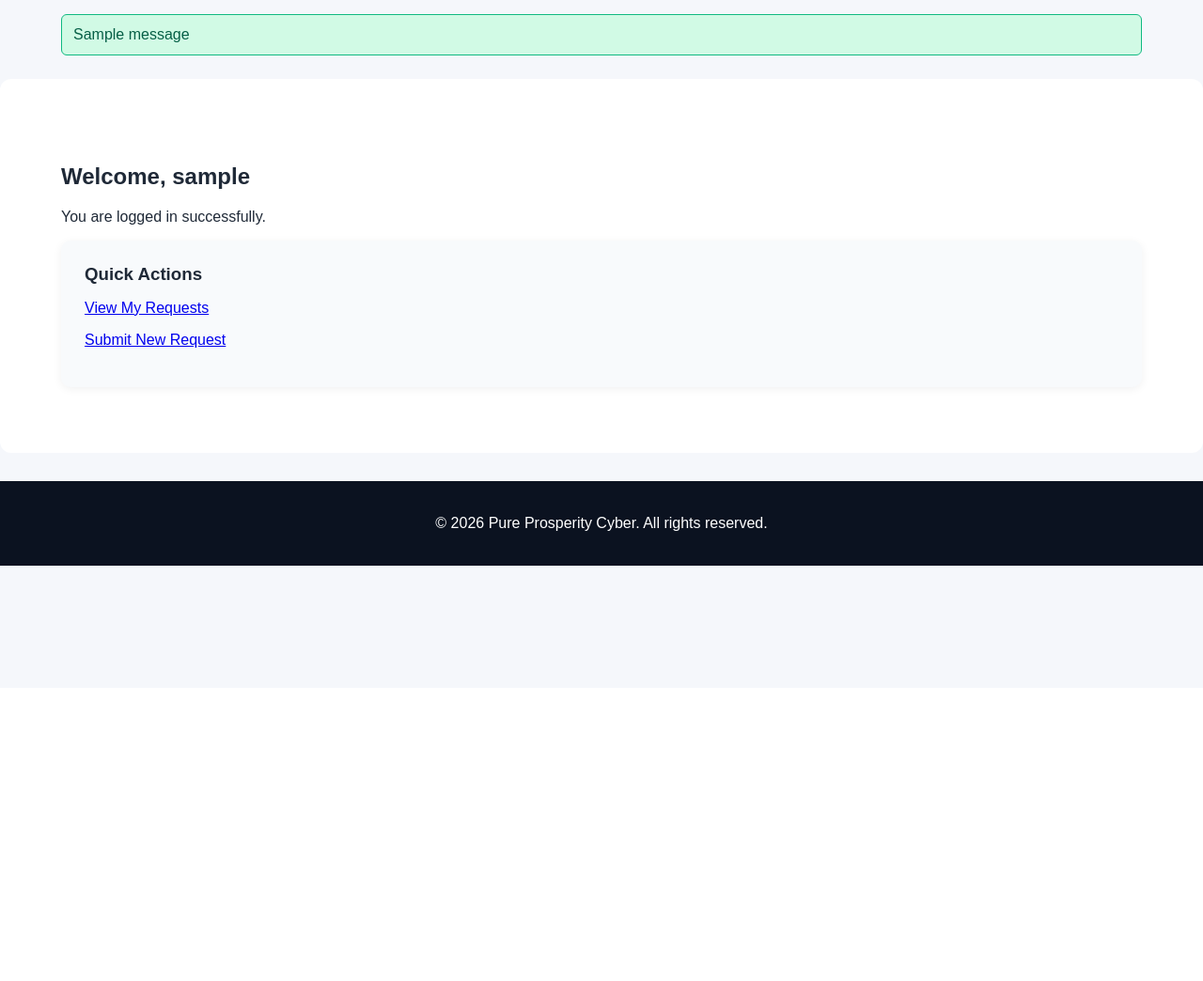
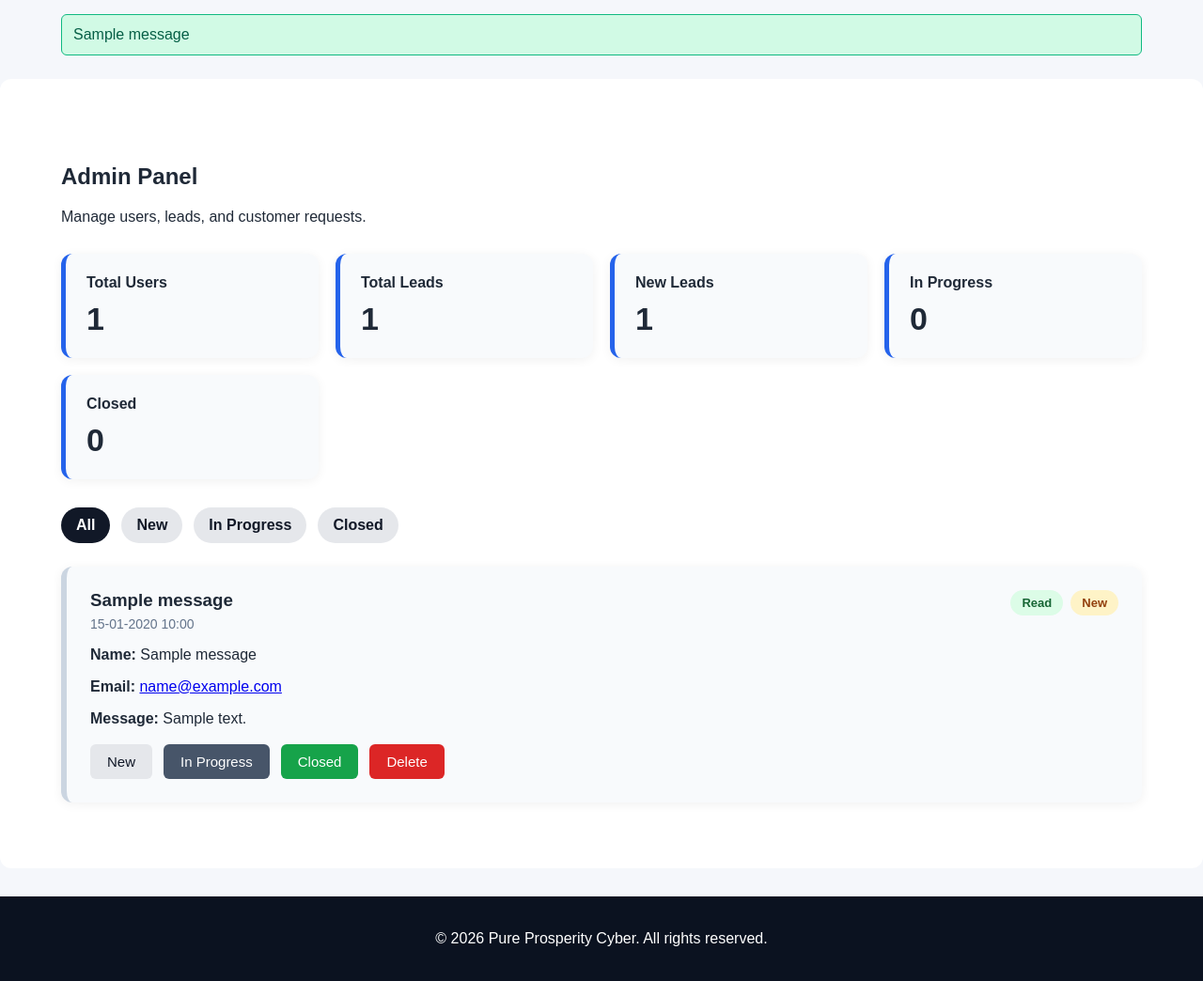
Before and after one commit to nampallymaneendra36-beep/my-business-site, a Flask app: page /dashboard in a window 1280 px wide. Shown: the part 68-1112 px from the top of the page at 94% size. Before the commit the page ends 670 px from the top, so only its background shows below. Run offline with Flask 3, Linux system fonts and the light colour scheme; a user stored in the database is signed in; tables that the repository leaves empty hold one stand-in row (values such as "Sample post"); one stand-in notice (Sample message) is shown; parts of the project's set-up code (start-up, migrations or seed data) failed here and were passed over.

Commit message:
upgrade admin panel

```diff
--- a/routes/main.py
+++ b/routes/main.py
@@ -1,9 +1,9 @@
 import os
-from flask import Blueprint, render_template, abort, request
+from flask import Blueprint, render_template, abort, redirect, url_for, flash, request
 from flask_login import login_required, current_user
 from sqlalchemy import text
 from extensions import db
-from models import ContactMessage
+from models import ContactMessage, User
 
 main_bp = Blueprint("main", __name__)
 
@@ -27,7 +27,34 @@ def services():
 @main_bp.route("/dashboard")
 @login_required
 def dashboard():
-    return render_template("dashboard.html")
+    if not current_user.is_admin:
+        return redirect(url_for("main.my_requests"))
+
+    status_filter = request.args.get("status", "All")
+
+    query = ContactMessage.query.order_by(ContactMessage.submitted_at.desc())
+
+    if status_filter in ["New", "In Progress", "Closed"]:
+        query = query.filter_by(status=status_filter)
+
+    messages = query.all()
+
+    total_users = User.query.count()
+    total_leads = ContactMessage.query.count()
+    new_leads = ContactMessage.query.filter_by(status="New").count()
+    progress_leads = ContactMessage.query.filter_by(status="In Progress").count()
+    closed_leads = ContactMessage.query.filter_by(status="Closed").count()
+
+    return render_template(
+        "dashboard.html",
+        messages=messages,
+        status_filter=status_filter,
+        total_users=total_users,
+        total_leads=total_leads,
+        new_leads=new_leads,
+        progress_leads=progress_leads,
+        closed_leads=closed_leads
+    )
 
 
 @main_bp.route("/my-requests")
@@ -38,6 +65,58 @@ def my_requests():
     ).all()
 
     return render_template("my_requests.html", messages=messages)
+
+
+@main_bp.route("/lead/<int:lead_id>/status/<status>")
+@login_required
+def update_lead_status(lead_id, status):
+    if not current_user.is_admin:
+        abort(403)
+
+    allowed_statuses = {
+        "new": "New",
+        "progress": "In Progress",
+        "closed": "Closed"
+    }
+
+    if status not in allowed_statuses:
+        abort(404)
+
+    lead = ContactMessage.query.get_or_404(lead_id)
+    lead.status = allowed_statuses[status]
+    lead.is_read = True
+    db.session.commit()
+
+    flash(f"Lead status updated to {lead.status}.", "success")
+    return redirect(url_for("main.dashboard"))
+
+
+@main_bp.route("/lead/<int:lead_id>/read")
+@login_required
+def mark_lead_read(lead_id):
+    if not current_user.is_admin:
+        abort(403)
+
+    lead = ContactMessage.query.get_or_404(lead_id)
+    lead.is_read = True
+    db.session.commit()
+
+    flash("Lead marked as read.", "success")
+    return redirect(url_for("main.dashboard"))
+
+
+@main_bp.route("/lead/<int:lead_id>/delete")
+@login_required
+def delete_lead(lead_id):
+    if not current_user.is_admin:
+        abort(403)
+
+    lead = ContactMessage.query.get_or_404(lead_id)
+    db.session.delete(lead)
+    db.session.commit()
+
+    flash("Lead deleted successfully.", "success")
+    return redirect(url_for("main.dashboard"))
 
 
 @main_bp.route("/admin-db-upgrade")
--- a/templates/dashboard.html
+++ b/templates/dashboard.html
@@ -1,18 +1,97 @@
 {% extends "base.html" %}
 
-{% block title %}Dashboard{% endblock %}
+{% block title %}Admin Dashboard{% endblock %}
 
 {% block content %}
 <section class="section">
     <div class="container">
-        <h1>Welcome, {{ current_user.username }}</h1>
-        <p>You are logged in successfully.</p>
+        <h1>Admin Panel</h1>
+        <p>Manage users, leads, and customer requests.</p>
 
-        <div class="card">
-            <h3>Quick Actions</h3>
-            <p><a href="{{ url_for('main.my_requests') }}">View My Requests</a></p>
-            <p><a href="{{ url_for('contact.contact') }}">Submit New Request</a></p>
+        <div class="stats-grid">
+            <div class="stat-card">
+                <h3>Total Users</h3>
+                <p>{{ total_users }}</p>
+            </div>
+
+            <div class="stat-card">
+                <h3>Total Leads</h3>
+                <p>{{ total_leads }}</p>
+            </div>
+
+            <div class="stat-card">
+                <h3>New Leads</h3>
+                <p>{{ new_leads }}</p>
+            </div>
+
+            <div class="stat-card">
+                <h3>In Progress</h3>
+                <p>{{ progress_leads }}</p>
+            </div>
+
+            <div class="stat-card">
+                <h3>Closed</h3>
+                <p>{{ closed_leads }}</p>
+            </div>
         </div>
+
+        <div class="filter-bar">
+            <a class="filter-link {% if status_filter == 'All' %}active-filter{% endif %}" href="{{ url_for('main.dashboard') }}">All</a>
+            <a class="filter-link {% if status_filter == 'New' %}active-filter{% endif %}" href="{{ url_for('main.dashboard', status='New') }}">New</a>
+            <a class="filter-link {% if status_filter == 'In Progress' %}active-filter{% endif %}" href="{{ url_for('main.dashboard', status='In Progress') }}">In Progress</a>
+            <a class="filter-link {% if status_filter == 'Closed' %}active-filter{% endif %}" href="{{ url_for('main.dashboard', status='Closed') }}">Closed</a>
+        </div>
+
+        {% if messages %}
+            <div class="dashboard-messages">
+                {% for msg in messages %}
+                    <div class="message-card {% if not msg.is_read %}unread-card{% endif %}">
+                        <div class="message-top">
+                            <div>
+                                <h3>{{ msg.subject }}</h3>
+                                <p class="lead-meta">{{ msg.submitted_at.strftime('%d-%m-%Y %H:%M') }}</p>
+                            </div>
+
+                            <div class="badge-group">
+                                {% if msg.is_read %}
+                                    <span class="status-badge read-badge">Read</span>
+                                {% else %}
+                                    <span class="status-badge unread-badge">Unread</span>
+                                {% endif %}
+
+                                {% if msg.status == "New" %}
+                                    <span class="status-badge lead-new">New</span>
+                                {% elif msg.status == "In Progress" %}
+                                    <span class="status-badge lead-progress">In Progress</span>
+                                {% else %}
+                                    <span class="status-badge lead-closed">Closed</span>
+                                {% endif %}
+                            </div>
+                        </div>
+
+                        <p><strong>Name:</strong> {{ msg.name }}</p>
+                        <p><strong>Email:</strong> <a href="mailto:{{ msg.email }}">{{ msg.email }}</a></p>
+                        <p><strong>Message:</strong> {{ msg.message }}</p>
+
+                        <div class="message-actions">
+                            {% if not msg.is_read %}
+                                <a href="{{ url_for('main.mark_lead_read', lead_id=msg.id) }}" class="btn btn-secondary">Mark Read</a>
+                            {% endif %}
+
+                            <a href="{{ url_for('main.update_lead_status', lead_id=msg.id, status='new') }}" class="btn btn-light">New</a>
+
+                            <a href="{{ url_for('main.update_lead_status', lead_id=msg.id, status='progress') }}" class="btn btn-secondary">In Progress</a>
+
+                            <a href="{{ url_for('main.update_lead_status', lead_id=msg.id, status='closed') }}" class="btn btn-success">Closed</a>
+
+                            <a href="{{ url_for('main.delete_lead', lead_id=msg.id) }}" class="btn btn-danger">Delete</a>
+                        </div>
+                    </div>
+                {% endfor %}
+            </div>
+        {% else %}
+            <p>No leads found.</p>
+        {% endif %}
     </div>
 </section>
 {% endblock %}
```
